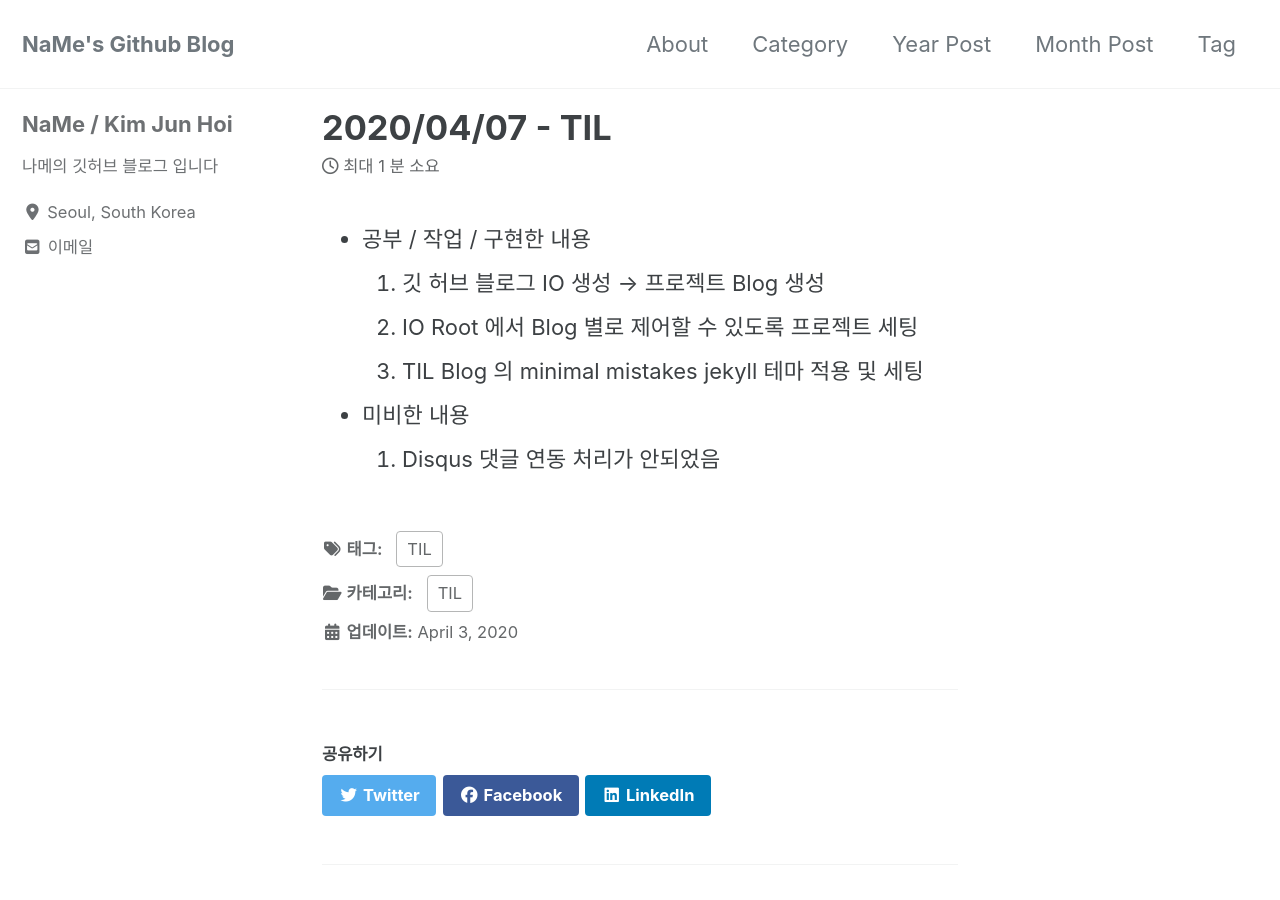
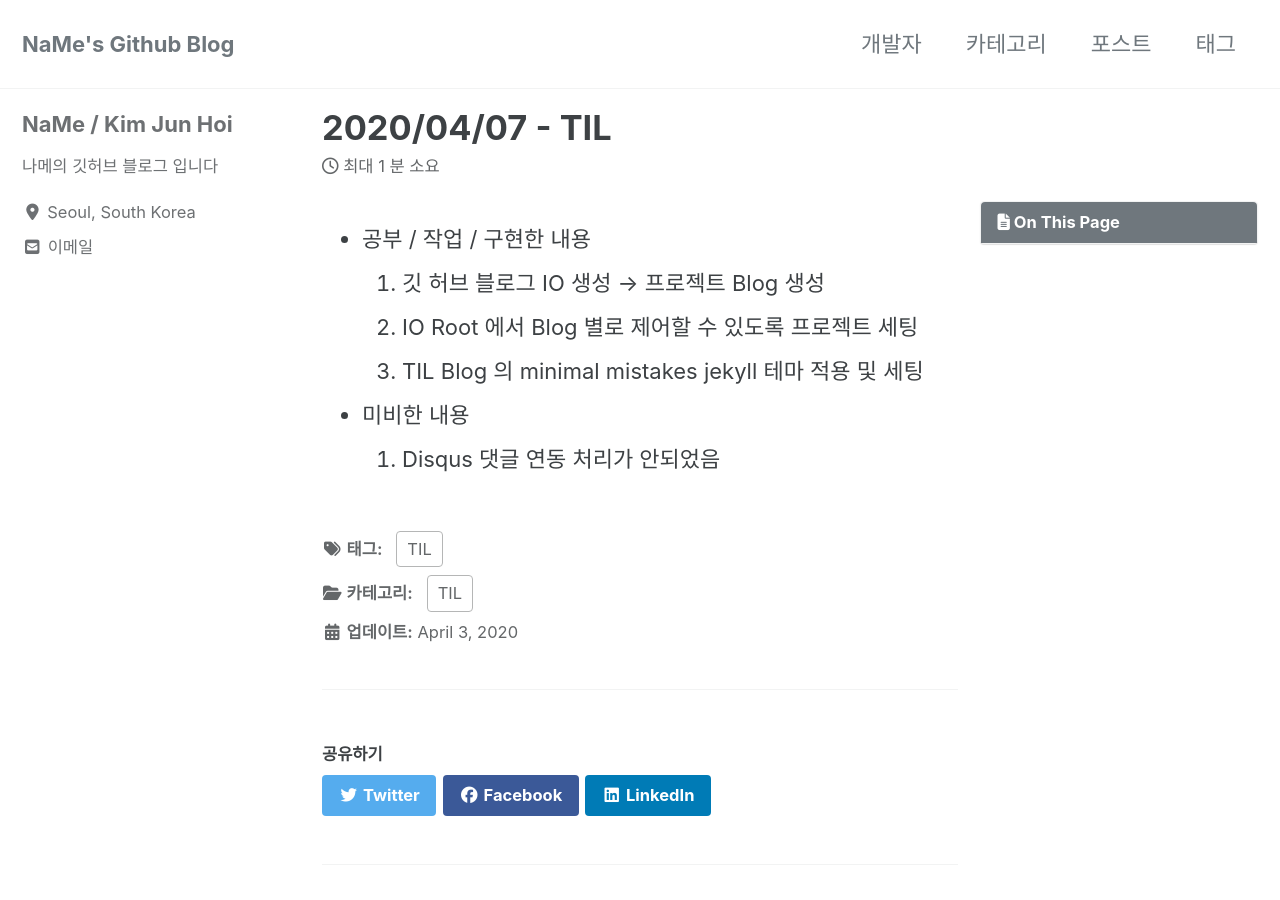
Before and after one commit to kjh2000a/blog, a Jekyll site: the page built from _posts/TIL/2020-04-07-TIL.md, in a window 1280 px wide and 900 px high. Built offline with Jekyll 4.4.1, drawn with Linux system fonts in a browser that asks for light colours; cached includes are drawn as plain includes; nearby versions of some CDN libraries; comment, search, counter and statistics services are not loaded.

Commit message:
no message

```diff
--- a/_data/navigation.yml
+++ b/_data/navigation.yml
@@ -1,14 +1,12 @@
 # main links
 main:
-  - title: "About"
+  - title: "개발자"
     url: /about/
-  - title: "Category"
+  - title: "카테고리"
     url: /categories/
-  - title: "Year Post"
+  - title: "포스트"
     url: /year-archive/
-  - title: "Month Post"
-    url: /month-archive/
-  - title: "Tag"
+  - title: "태그"
     url: /tags/
 
 
```
Also changed, not shown: _pages/month-archive.md (deleted, +0 -6 lines), _posts/TIL/2020-04-07-TIL.md (+1 -0 lines).
